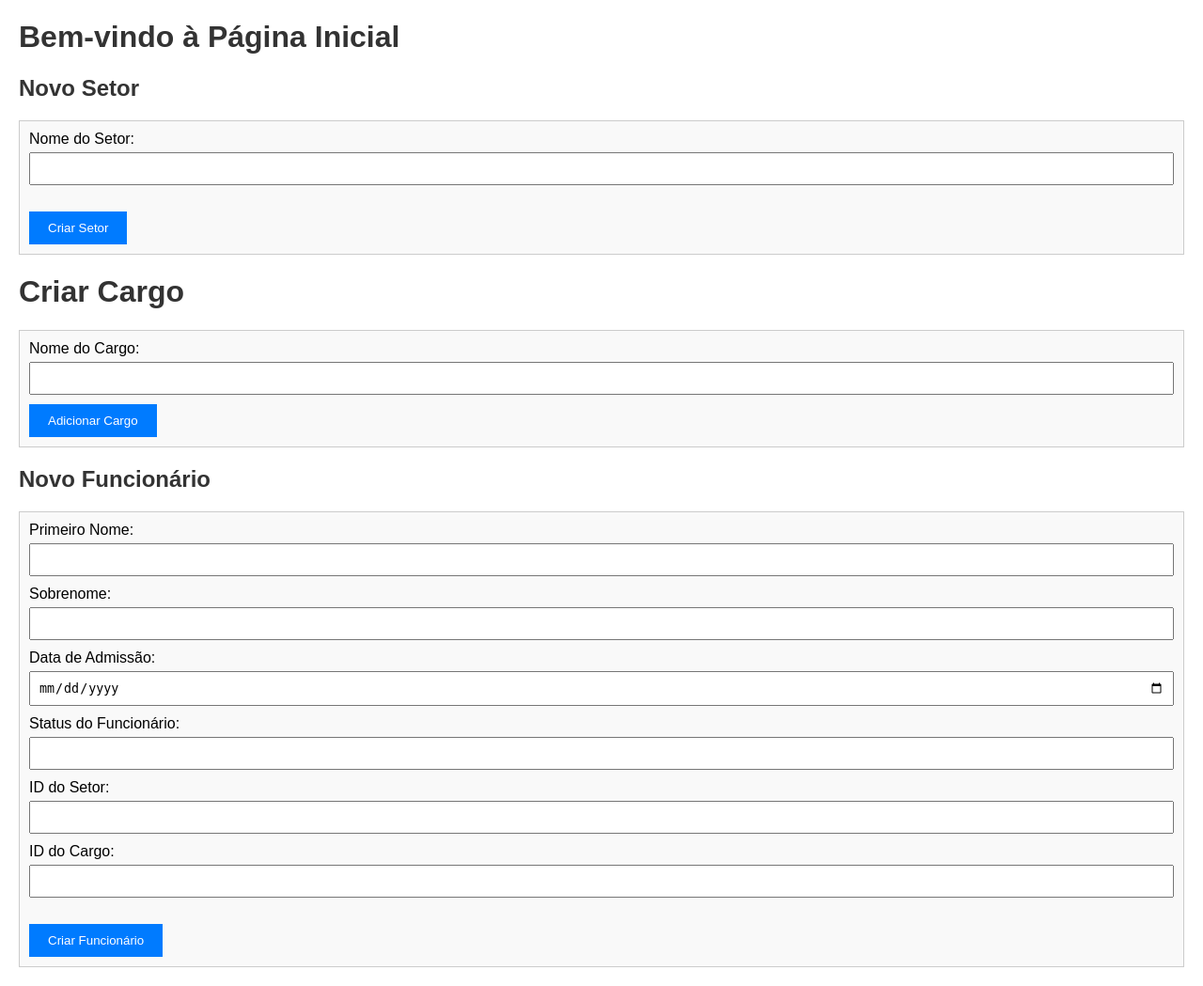
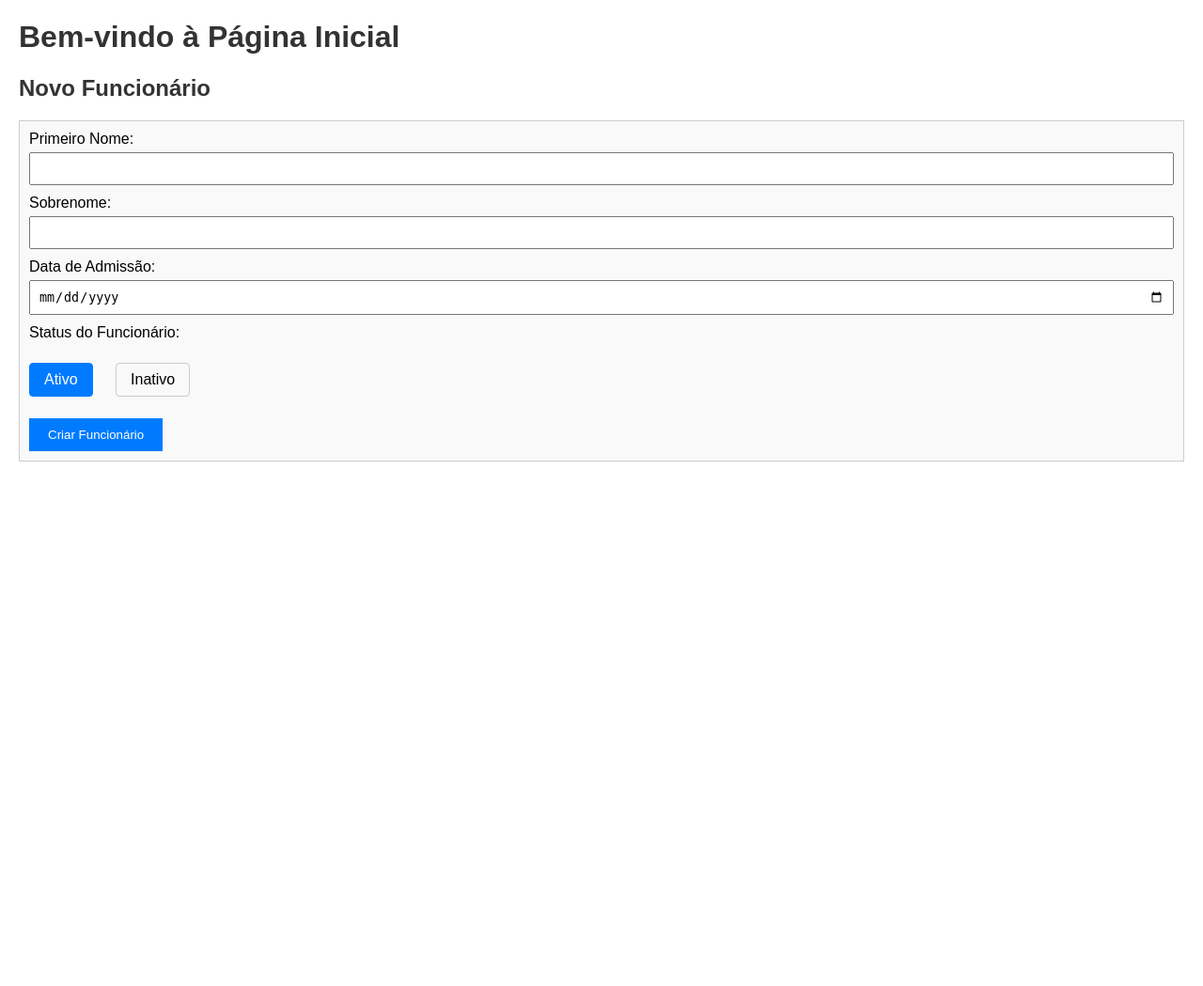
Before and after one commit to JoaoLopes07/p1-MongoDB, a Flask app: page / in a window 1280 px wide. Shown: the whole page at 94% size. After the commit the page ends 491 px from the top, so only its background shows below. Run offline with Flask 3, Linux system fonts and the light colour scheme.

Commit message:
Update trab.html

```diff
--- a/Trab_Fabricio/templates/trab.html
+++ b/Trab_Fabricio/templates/trab.html
@@ -2,26 +2,36 @@
 <html>
 <head>
     <link rel="stylesheet" type="text/css" href="{{ url_for('static', filename='style.css') }}">
+    <style>
+        .radio-container {
+            display: inline-block;
+            margin-right: 20px;
+        }
+
+        .radio-container input[type="radio"] {
+            display: none;
+        }
+
+        .radio-container label {
+            display: inline-block;
+            cursor: pointer;
+            padding: 8px 15px;
+            font-size: 16px;
+            border: 1px solid #ccc;
+            border-radius: 4px;
+            background-color: #f9f9f9;
+        }
+
+        .radio-container input[type="radio"]:checked + label {
+            background-color: #007bff;
+            color: #fff;
+            border-color: #007bff;
+        }
+    </style>
     <title>Página Inicial</title>
 </head>
 <body>
     <h1>Bem-vindo à Página Inicial</h1>
-
-    <h2>Novo Setor</h2>
-    <form action="/novo_setor" method="POST">
-        <label for="nome">Nome do Setor:</label>
-        <input type="text" id="nome" name="nome" required><br><br>
-        <input type="submit" value="Criar Setor">
-    </form>
-
-
-    <h1>Criar Cargo</h1>
-
-    <form action="/novo_cargo" method="post">
-        <label for="nome_cargo">Nome do Cargo:</label>
-        <input type="text" name="nome_cargo" required>
-        <input type="submit" value="Adicionar Cargo">
-    </form>
 
     <h2>Novo Funcionário</h2>
     <form action="/novo_funcionario" method="POST">
@@ -31,12 +41,15 @@
         <input type="text" id="sobrenome" name="sobrenome" required><br>
         <label for="data_admissao">Data de Admissão:</label>
         <input type="date" id="data_admissao" name="data_admissao" required><br>
-        <label for="status_funcionario">Status do Funcionário:</label>
-        <input type="text" id="status_funcionario" name="status_funcionario" required><br>
-        <label for="id_setor">ID do Setor:</label>
-        <input type="number" id="id_setor" name="id_setor" required><br>
-        <label for="id_cargo">ID do Cargo:</label>
-        <input type="number" id="id_cargo" name="id_cargo" required><br><br>
+        <label for="status_funcionario">Status do Funcionário:</label><br>
+        <div class="radio-container">
+            <input type="radio" id="ativo" name="status_funcionario" value="ativo" checked>
+            <label for="ativo">Ativo</label>
+        </div>
+        <div class="radio-container">
+            <input type="radio" id="inativo" name="status_funcionario" value="inativo">
+            <label for="inativo">Inativo</label>
+        </div><br><br>
         <input type="submit" value="Criar Funcionário">
     </form>
 </body>
```
